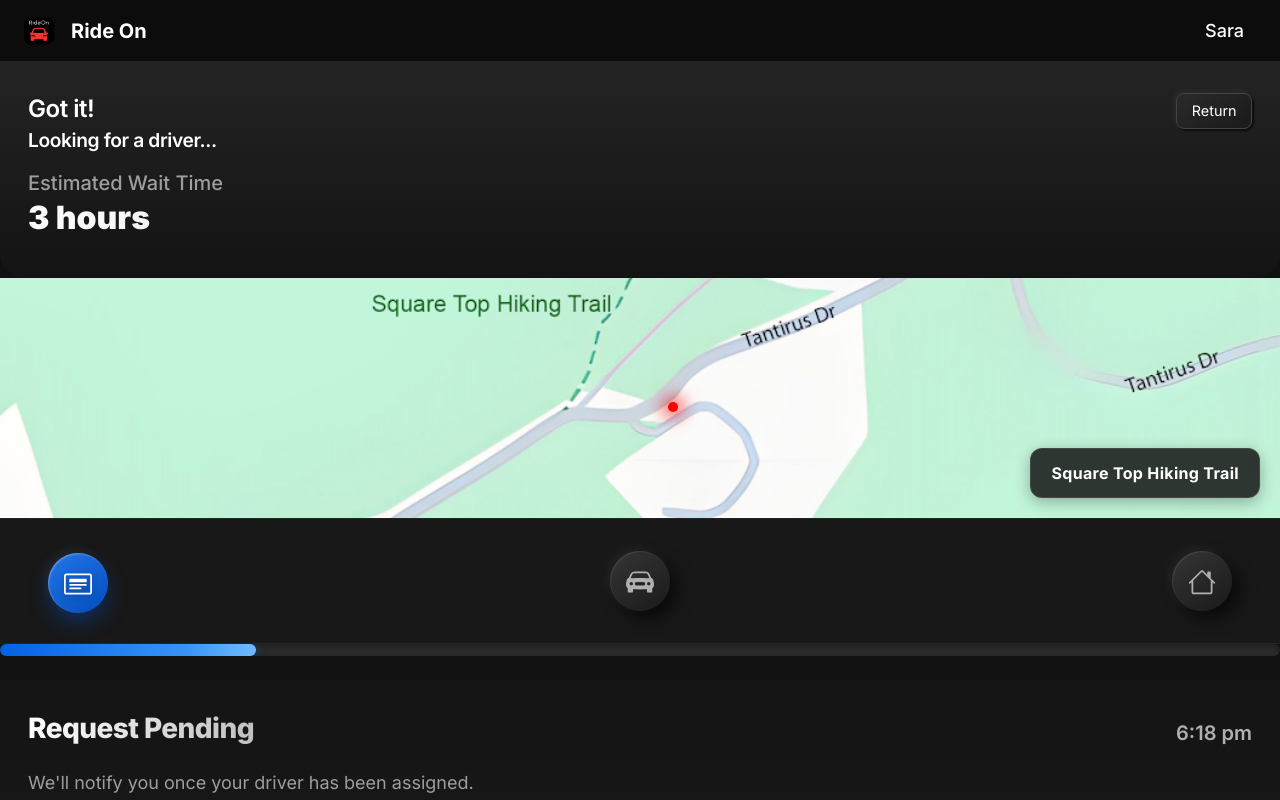
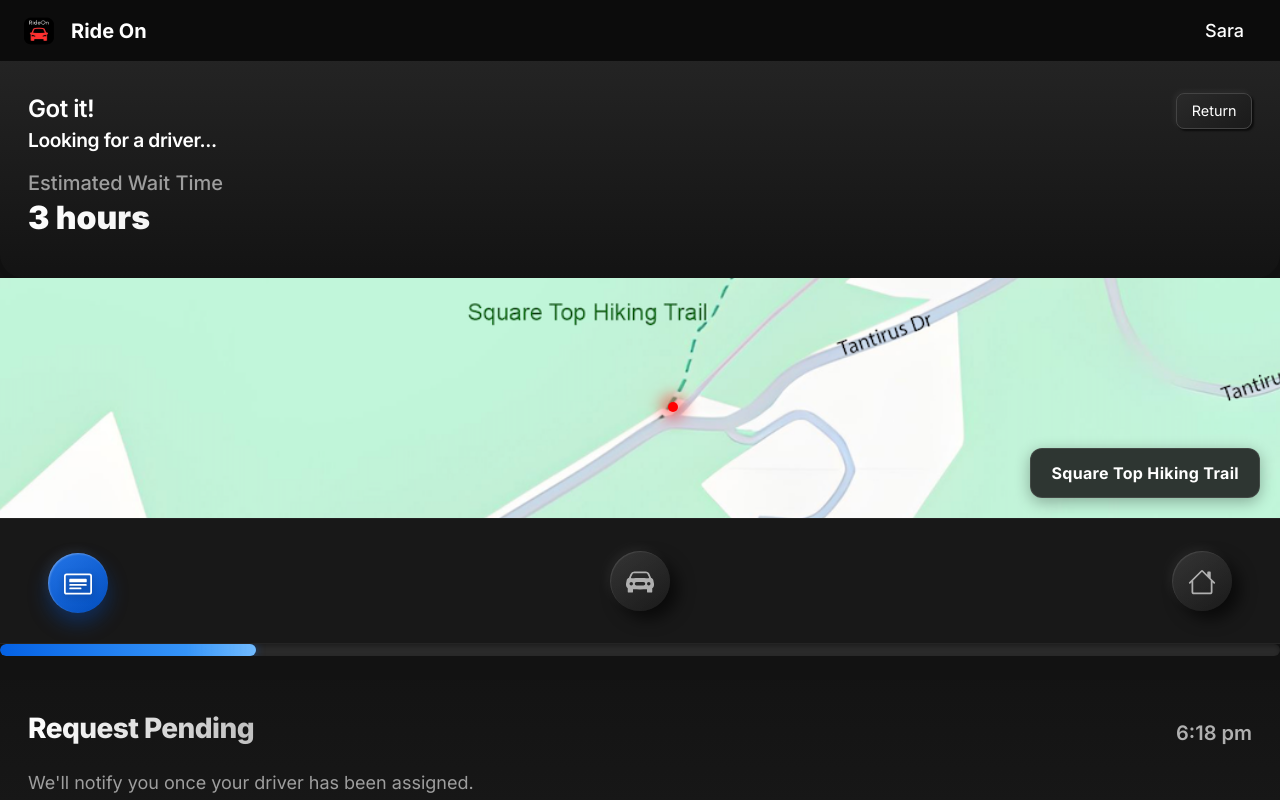
Before and after one commit to ellieishii/rideon, a Next.js app: page /confirmation in a window 1280 px wide. Built offline with nearby package versions, Linux system fonts and the light colour scheme.

Commit message:
Updated pins

```diff
--- a/src/app/confirmation/style.css
+++ b/src/app/confirmation/style.css
@@ -102,7 +102,7 @@ body {
   height: 100%;
   object-fit: cover;
   transform: scale(1.5);
-  transform-origin: 50% 52%;
+  transform-origin: 35% 45%;
 }
 
 .address-badge {
--- a/src/app/page.tsx
+++ b/src/app/page.tsx
@@ -146,8 +146,8 @@ export default function Home() {
           className="glowing-pin"
           style={{
             position: 'absolute',
-            top: '32%',
-            left: '55.5%',
+            top: '30.9%',
+            left: '53.4%',
             transform: `scale(${1 / zoom})`,
             transformOrigin: 'center center',
           }}
```
